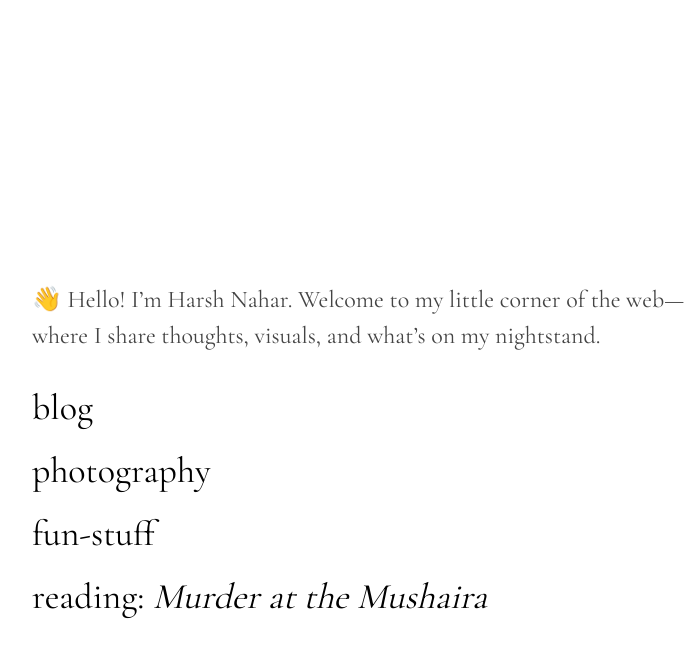
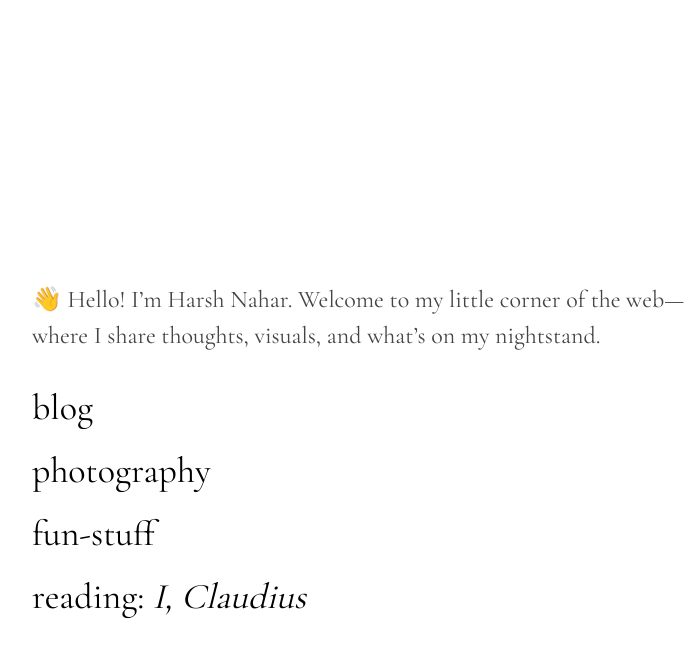
Before and after one commit to harsh-nahar/harsh-nahar.github.io, a Jekyll site: the page built from index.md, in a window 1280 px wide. Shown: the top 658 px of the page, without its empty margins (272-967 px from the left). Built offline with Jekyll 4.4.1, drawn with Linux system fonts in a browser that asks for light colours.

Commit message:
Update home.html

```diff
--- a/_layouts/home.html
+++ b/_layouts/home.html
@@ -21,9 +21,9 @@ layout: default
     <li>
       <a href="{{ '/tools/' | relative_url }}" class="link">fun-stuff</a>
     </li>
-      <a href="https://www.goodreads.com/book/show/56253393-murder-at-the-mushaira" class="link"
+      <a href="https://www.goodreads.com/book/show/18765.I_Claudius" class="link"
          target="_blank" rel="noopener noreferrer">
-        reading: <em>Murder at the Mushaira</em>
+        reading: <em>I, Claudius</em>
       </a>
     </li>
   </ul>
```
